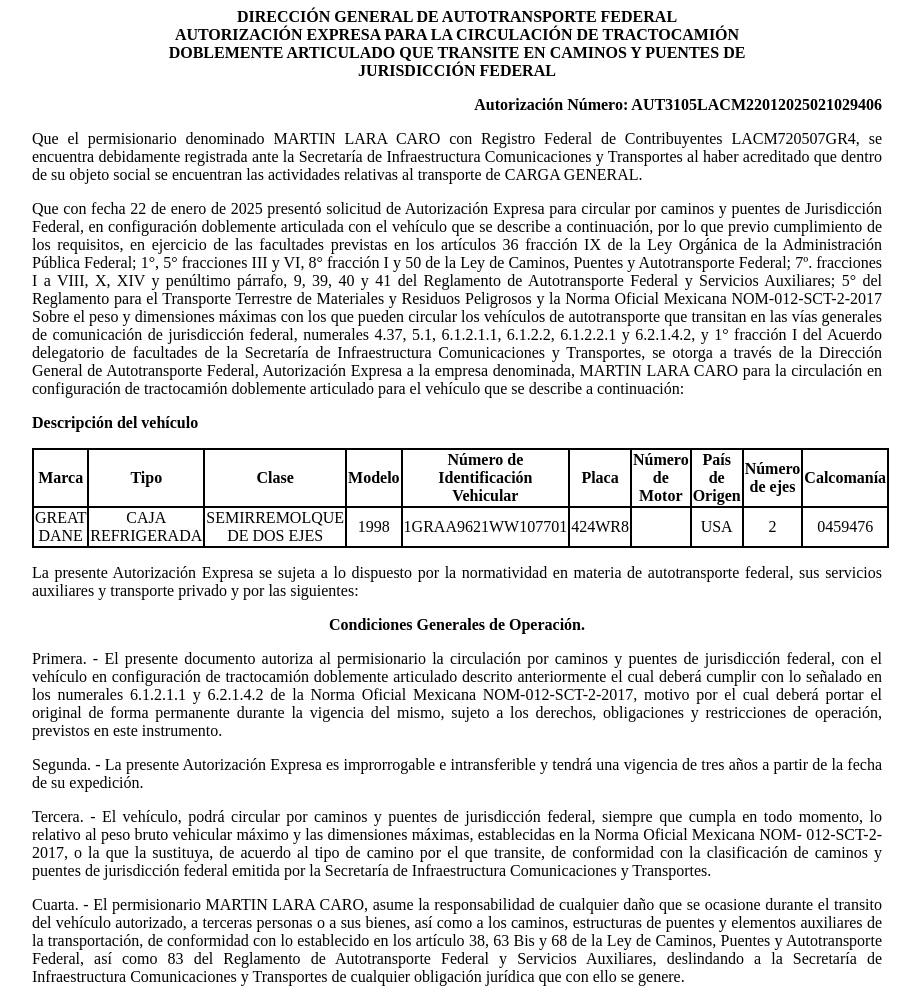
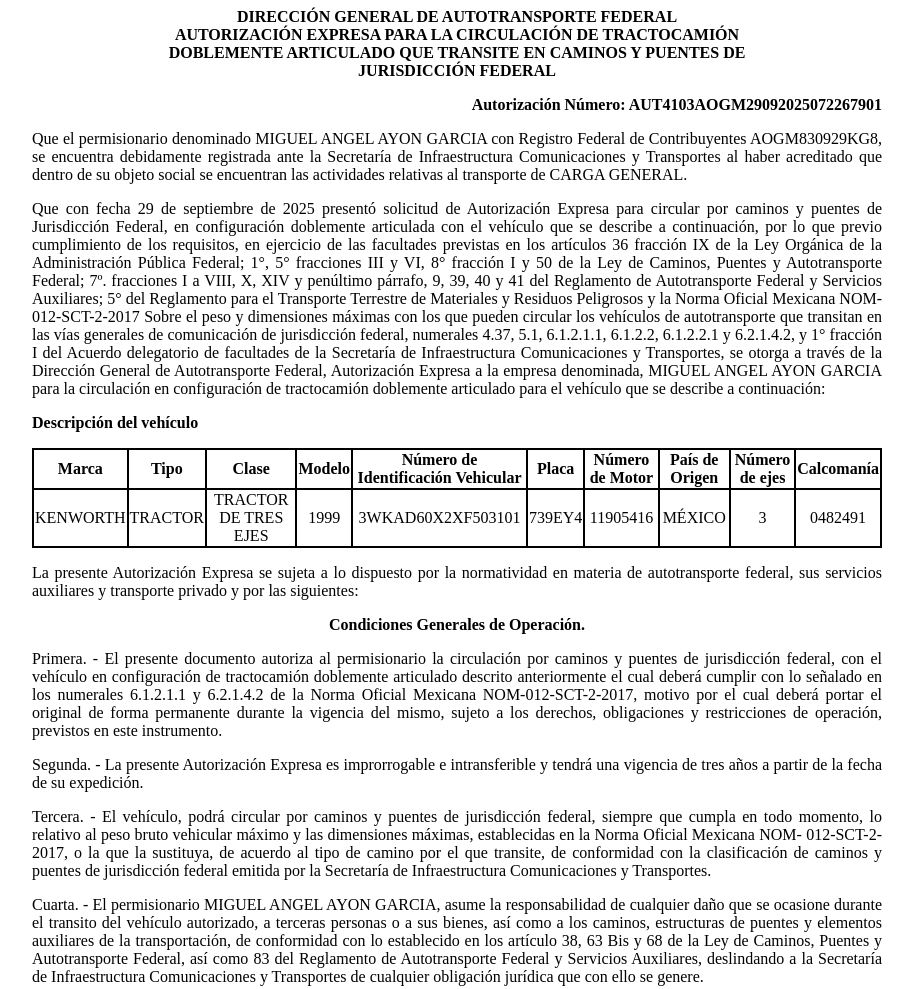
Before and after one commit to app-sct1/ConsultaAutDobleRemolque-folio-0201229, a plain HTML site: page index.html in a window 1280 px wide. Shown: the top 989 px of the page, without its empty margins (183-1103 px from the left). Drawn offline with Linux system fonts and the light colour scheme.

Commit message:
index.html

```diff
--- a/index.html
+++ b/index.html
@@ -75,19 +75,19 @@
 						<p class="sinMargen">DOBLEMENTE ARTICULADO QUE TRANSITE EN CAMINOS Y PUENTES DE</p>
 						<p class="sinMargen">JURISDICCIÓN FEDERAL</p>
 					</div>
-<p class="derechaNegro">Autorización Número: AUT3105LACM22012025021029406</p>
+<p class="derechaNegro">Autorización Número: AUT4103AOGM29092025072267901</p>
 
 					<p class="justificado">Que el permisionario denominado
-						MARTIN LARA CARO con Registro Federal de
-						Contribuyentes LACM720507GR4, se encuentra
+						MIGUEL ANGEL AYON GARCIA con Registro Federal de
+						Contribuyentes AOGM830929KG8, se encuentra
 						debidamente registrada ante la Secretaría de Infraestructura
 						Comunicaciones y Transportes al haber acreditado que dentro de su
 						objeto social se encuentran las actividades relativas al
 						transporte de CARGA GENERAL.</p>
 
 
-					<p class="justificado">Que con fecha 22 de
-						enero de 2025 presentó
+					<p class="justificado">Que con fecha 29 de
+						septiembre de 2025 presentó
 						solicitud de Autorización Expresa para circular por caminos y
 						puentes de Jurisdicción Federal, en configuración doblemente
 						articulada con el vehículo que se describe a continuación, por lo
@@ -107,7 +107,7 @@
 						facultades de la Secretaría de Infraestructura Comunicaciones y
 						Transportes, se otorga a través de la
 						Dirección General de Autotransporte Federal, Autorización Expresa a la
-						empresa denominada, MARTIN LARA CARO para la
+						empresa denominada, MIGUEL ANGEL AYON GARCIA para la
 						circulación en configuración de tractocamión doblemente articulado
 						para el vehículo que se describe a continuación:</p>
 
@@ -128,16 +128,16 @@
 							<th class="borde">Calcomanía</th>
 						</tr>
 						<tr class="borde">
-							<td class="borde">GREAT DANE</td>
-							<td class="borde">CAJA REFRIGERADA</td>
-							<td class="borde">SEMIRREMOLQUE DE DOS EJES</td>
-							<td class="borde">1998</td>
-							<td class="borde">1GRAA9621WW107701</td>
-							<td class="borde">424WR8</td>
-							<td class="borde"></td>
-							<td class="borde">USA</td>
-							<td class="borde">2</td>
-							<td class="borde">0459476</td>
+							<td class="borde">KENWORTH</td>
+							<td class="borde">TRACTOR</td>
+							<td class="borde">TRACTOR DE TRES EJES</td>
+							<td class="borde">1999</td>
+							<td class="borde">3WKAD60X2XF503101</td>
+							<td class="borde">739EY4</td>
+							<td class="borde">11905416</td>
+							<td class="borde">MÉXICO</td>
+							<td class="borde">3</td>
+							<td class="borde">0482491</td>
 						</tr>
 
 					</tbody></table>
@@ -175,7 +175,7 @@
 						Secretaría de Infraestructura Comunicaciones y Transportes.</p>
 
 					<p class="justificado">Cuarta. - El permisionario
-						MARTIN LARA CARO, asume la responsabilidad de
+						MIGUEL ANGEL AYON GARCIA, asume la responsabilidad de
 						cualquier daño que se ocasione durante el transito del vehículo
 						autorizado, a terceras personas o a sus bienes, así como a los
 						caminos, estructuras de puentes y elementos auxiliares de la
```
